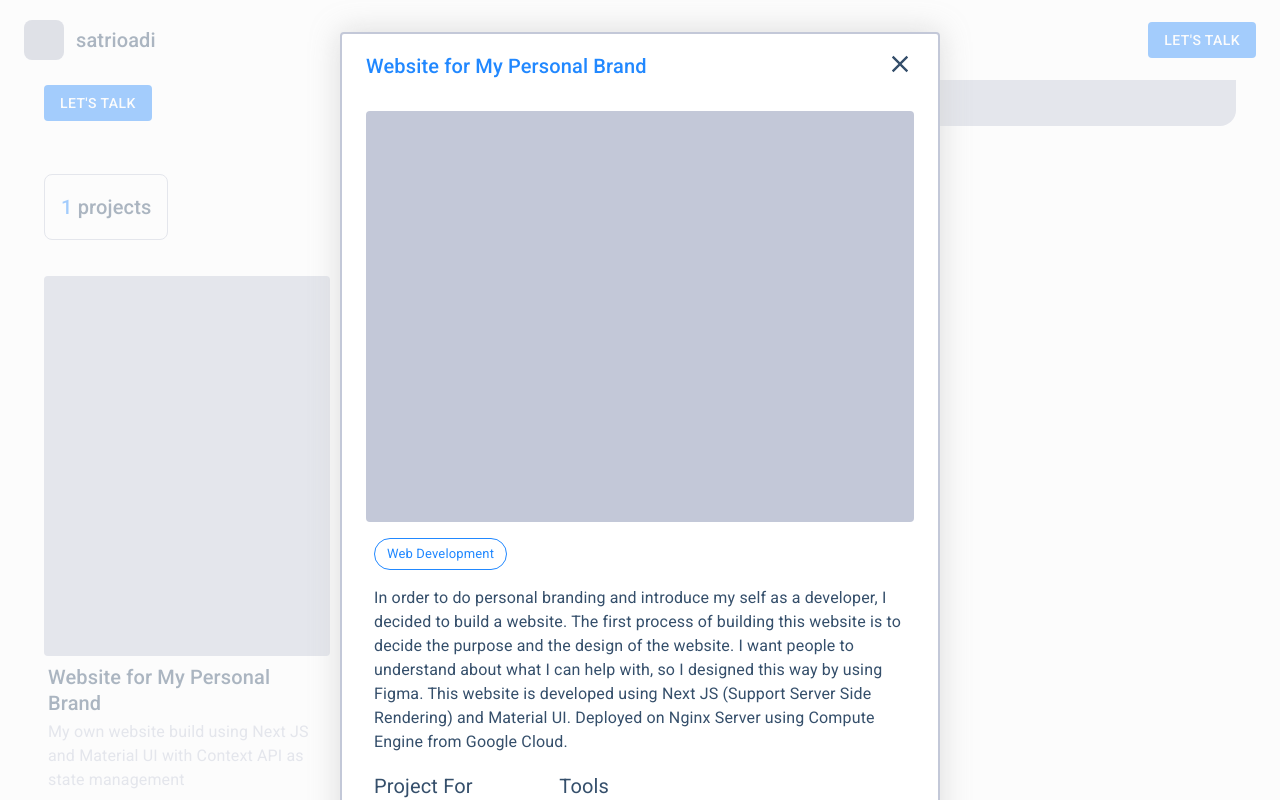
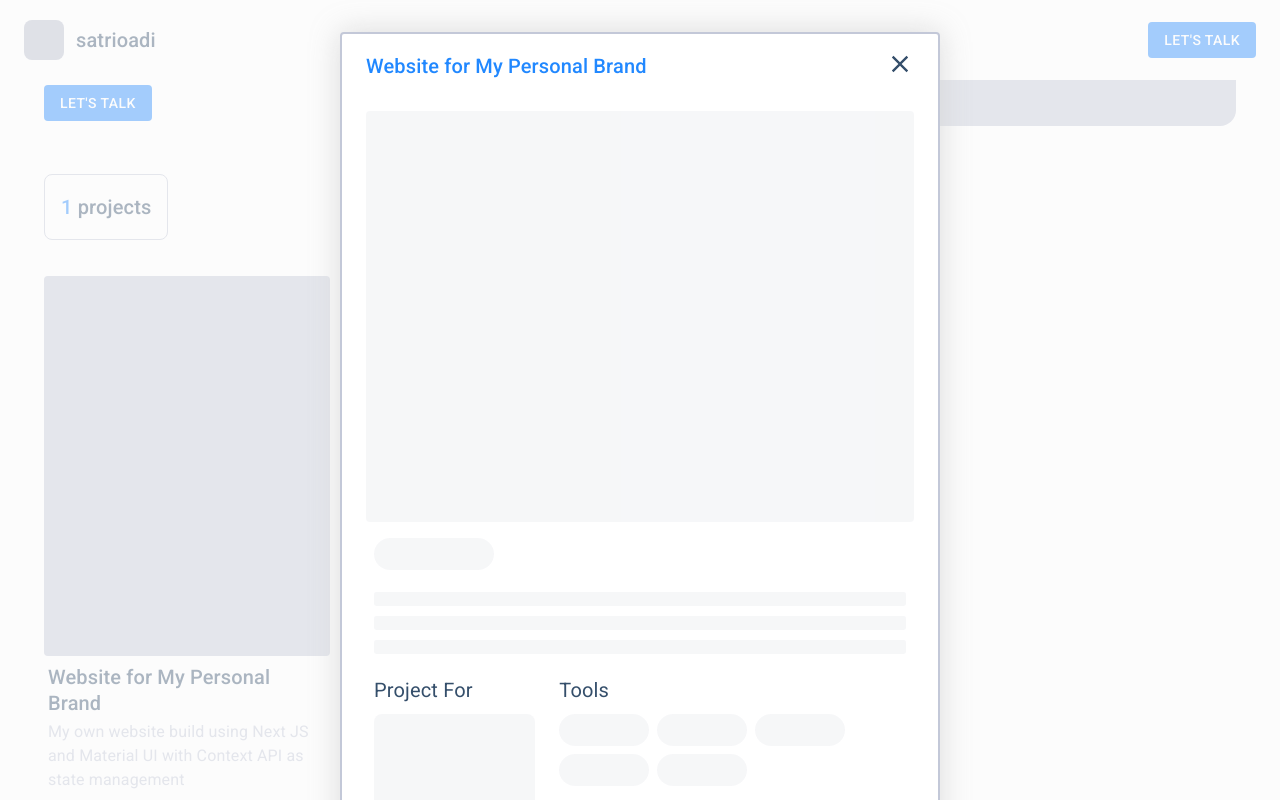
Before and after one commit to satrioadii/website-satrioadi, a Next.js app: page / in a window 1280 px wide. Both pictures are taken after a click on the element "Website for My Personal Brand". Shown: the part 432-1232 px from the top of the page. Built offline with nearby package versions, Linux system fonts and the light colour scheme.

Commit message:
Add skeleton in dialog component

```diff
--- a/pages/index.js
+++ b/pages/index.js
@@ -35,7 +35,7 @@ export default function Index(props) {
 							);
 						})}
 					</Grid>
-					<DialogComponent />
+					<DialogComponent type="project" />
 				</Box>
 			</Container>
 		</Fragment>
--- a/src/components/Dialog/ProjectDialog/index.jsx
+++ b/src/components/Dialog/ProjectDialog/index.jsx
@@ -3,27 +3,28 @@ import {
 	Chip,
 	CircularProgress,
 	Grid,
-	makeStyles,
 	Typography,
 } from "@material-ui/core";
 import { Fragment, useContext } from "react";
+import Skeleton from "@material-ui/lab/Skeleton";
 import { ModalContext } from "../../../provider/modal";
 import { ChipsContainer, CustomChip } from "../../Chips";
 
-const styles = makeStyles((theme) => {
-	return {
-		customShadow: {
-			boxShadow: "0px 0px 30px 0px rgba(210,210,210,0.8)",
-			border: `2px solid ${theme.palette.owngray1.main}`,
-		},
-	};
-});
-
 const ProjectDialogComponent = () => {
-	const classes = styles();
-	const { modalShow, data, toggleModalShow } = useContext(ModalContext);
+	const { data, isLoading } = useContext(ModalContext);
 	return (
 		<Fragment>
+			{isLoading ? (
+				<Skeleton
+					variant="rect"
+					width="100%"
+					style={{
+						borderRadius: "4px",
+						paddingTop: "75%",
+						marginBottom: "16px",
+					}}
+				/>
+			) : (
 				<div
 					style={{
 						width: "100%",
@@ -33,23 +34,38 @@ const ProjectDialogComponent = () => {
 						marginBottom: "16px",
 					}}
 				></div>
+			)}
+
 			<Box paddingX="8px">
 				{/* Category */}
 				<Box marginBottom="16px">
-					{data.detail ? (
+					{isLoading ? (
+						<Skeleton
+							variant="rect"
+							width="120px"
+							height="32px"
+							style={{ borderRadius: "20px" }}
+						/>
+					) : (
 						<Chip
 							label={data.detail.category}
 							variant="outlined"
 							color="primary"
 						/>
-					) : (
-						<CircularProgress />
 					)}
 				</Box>
 				{/* Description */}
 				<Box marginBottom="16px">
 					<Typography component="p">
-						{data.detail ? data.detail.description : <CircularProgress />}
+						{isLoading ? (
+							<Fragment>
+								<Skeleton variant="text" />
+								<Skeleton variant="text" />
+								<Skeleton variant="text" />
+							</Fragment>
+						) : (
+							data.detail.description
+						)}
 					</Typography>
 				</Box>
 				<Grid container spacing={3}>
@@ -60,18 +76,32 @@ const ProjectDialogComponent = () => {
 								Project For
 							</Typography>
 							{/* Project Image */}
+							{isLoading ? (
+								<Skeleton
+									variant="rect"
+									width="100%"
+									style={{
+										paddingBottom: "75%",
+										marginTop: "8px",
+										borderRadius: "8px",
+									}}
+								/>
+							) : (
 								<div
 									style={{
 										width: "100%",
 										marginTop: "8px",
 										paddingBottom: "75%",
-									backgroundImage: data.detail ? data.detail.projectImg : null,
+										backgroundImage: data.detail
+											? data.detail.projectImg
+											: null,
 										backgroundSize: "cover",
 										backgroundRepeat: "none",
 										backgroundPosition: "center",
 										borderRadius: "8px",
 									}}
 								/>
+							)}
 						</Box>
 					</Grid>
 					{/* Tools */}
@@ -83,18 +113,27 @@ const ProjectDialogComponent = () => {
 								</Typography>
 							</Box>
 							<ChipsContainer>
-								{data.detail ? (
-									data.detail.tools.map((dataTool, index) => {
+								{isLoading
+									? [0, 1, 2, 3, 4].map((data, index) => {
+											return (
+												<Grid item key={`SkeletonTools${index}`}>
+													<Skeleton
+														variant="rect"
+														width="90px"
+														height="32px"
+														style={{ borderRadius: "20px" }}
+													/>
+												</Grid>
+											);
+									  })
+									: data.detail.tools.map((dataTool, index) => {
 											return (
 												<CustomChip
 													key={`toolsProject${data.title}-${index}`}
 													{...dataTool}
 												/>
 											);
-									})
-								) : (
-									<CircularProgress />
-								)}
+									  })}
 							</ChipsContainer>
 						</Box>
 					</Grid>
@@ -107,7 +146,14 @@ const ProjectDialogComponent = () => {
 						</Typography>
 					</Box>
 					<ChipsContainer>
-						{data.detail ? (
+						{isLoading ? (
+							<Skeleton
+								variant="rect"
+								width="90px"
+								height="32px"
+								style={{ borderRadius: "20px" }}
+							/>
+						) : (
 							data.detail.links.map((dataLink, index) => {
 								return (
 									<CustomChip
@@ -116,8 +162,6 @@ const ProjectDialogComponent = () => {
 									/>
 								);
 							})
-						) : (
-							<CircularProgress />
 						)}
 					</ChipsContainer>
 				</div>
--- a/src/components/Dialog/index.jsx
+++ b/src/components/Dialog/index.jsx
@@ -21,15 +21,13 @@ const styles = makeStyles((theme) => {
 	};
 });
 
-const DialogComponent = () => {
+const DialogComponent = ({ type }) => {
 	const classes = styles();
 	const { modalShow, data, toggleModalShow } = useContext(ModalContext);
 	let DetailComponent = undefined;
 
-	if (data.detail) {
-		if (data.detail.type === "project") {
-			DetailComponent = ProjectDialogComponent;
-		}
+	if (type === "project") {
+		DetailComponent = ProjectDialogComponent;
 	}
 
 	return (
--- a/src/components/page/home/content-card/index.jsx
+++ b/src/components/page/home/content-card/index.jsx
@@ -1,5 +1,4 @@
-import theme from "../../../../theme";
-import { useContext } from "react";
+import { useContext, useEffect } from "react";
 import { ModalContext } from "../../../../provider/modal";
 
 const {
@@ -25,12 +24,34 @@ const styles = makeStyles((theme) => {
 });
 
 const HomeContentCard = ({ Title, Subtitle, Detail }) => {
-	const { toggleModalShow, setModalData } = useContext(ModalContext);
+	const {
+		toggleModalShow,
+		setModalData,
+		setIsLoading,
+		modalShow,
+		isLoading,
+	} = useContext(ModalContext);
 	const classes = styles();
 	const showModal = () => {
-		setModalData({ title: Title, subtitle: Subtitle, detail: Detail });
 		toggleModalShow();
 	};
+	// USE EFFECT MODAL TRIGGER
+	useEffect(() => {
+		setIsLoading(true);
+		// ASYNC HANDLER
+		const programs = async () => {
+			await setTimeout(() => {
+				setModalData({
+					title: Title,
+					subtitle: Subtitle,
+					detail: Detail,
+				});
+				setIsLoading(false);
+			}, 3000);
+		};
+		// EXECUTE
+		programs();
+	}, [modalShow]);
 	return (
 		<Grid item xs={12} sm={6} md={4} lg={3}>
 			<div
--- a/src/provider/modal/index.jsx
+++ b/src/provider/modal/index.jsx
@@ -1,4 +1,4 @@
-import { useState, createContext } from "react";
+import { useState, createContext, useEffect } from "react";
 
 const INITIAL_STATE = {
 	modalShow: false,
@@ -7,8 +7,10 @@ const INITIAL_STATE = {
 		subtitle: null,
 		detail: undefined,
 	},
+	isLoading: false,
 	toggleModalShow: () => {},
 	setModalData: () => {},
+	setIsLoading: () => {},
 };
 
 export const ModalContext = createContext(INITIAL_STATE);
@@ -16,6 +18,7 @@ export const ModalContext = createContext(INITIAL_STATE);
 const ModalContextProvider = ({ children }) => {
 	const [modalState, setModalState] = useState(INITIAL_STATE.modalShow);
 	const [dataState, setDataState] = useState(INITIAL_STATE.data);
+	const [isLoading, setIsLoading] = useState(INITIAL_STATE.isLoading);
 
 	const toggleModalShow = () => setModalState(!modalState);
 	const setModalData = (data) => setDataState({ ...data });
@@ -25,8 +28,10 @@ const ModalContextProvider = ({ children }) => {
 			value={{
 				modalShow: modalState,
 				data: dataState,
+				isLoading: isLoading,
 				toggleModalShow,
 				setModalData,
+				setIsLoading,
 			}}
 		>
 			{children}
```
Lines whose indentation alone changed are shown as unchanged.
